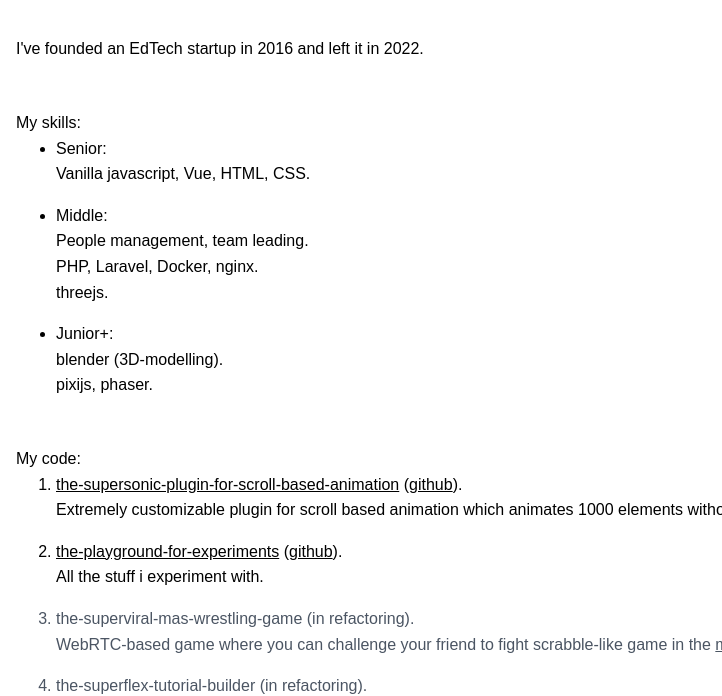
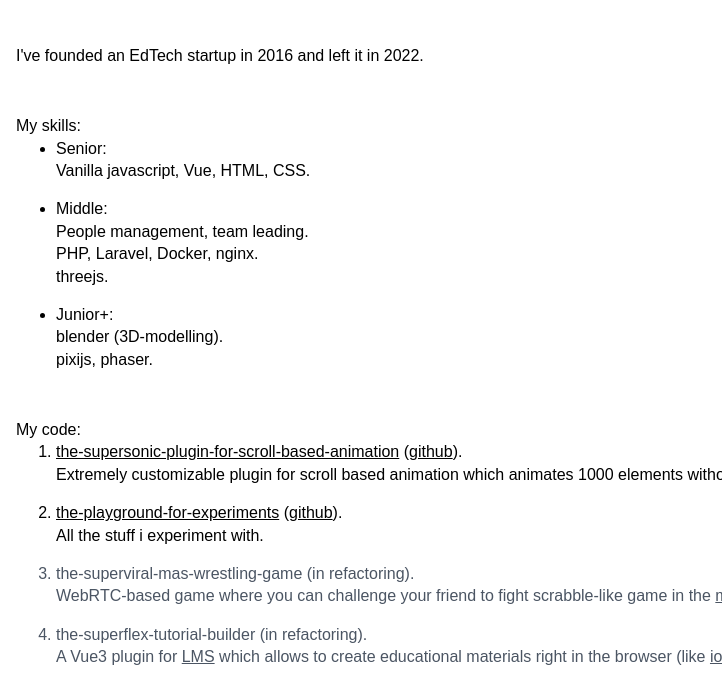
Before and after one commit to the-illarionov/the-illarionov.github.io, a website built with Vite: page index.html in a window 1280 px wide. Shown: the part 375-1071 px from the top of the page, without its empty margins (0-722 px from the left). Built offline with nearby package versions, Linux system fonts and the light colour scheme.

Commit message:
change line-height

```diff
--- a/src/style.css
+++ b/src/style.css
@@ -9,7 +9,7 @@ body {
 body {
 	font-family: Arial, sans-serif;
 	font-size: 16px;
-	line-height: 1.6rem;
+	line-height: 1.4;
 }
 
 p {
```
